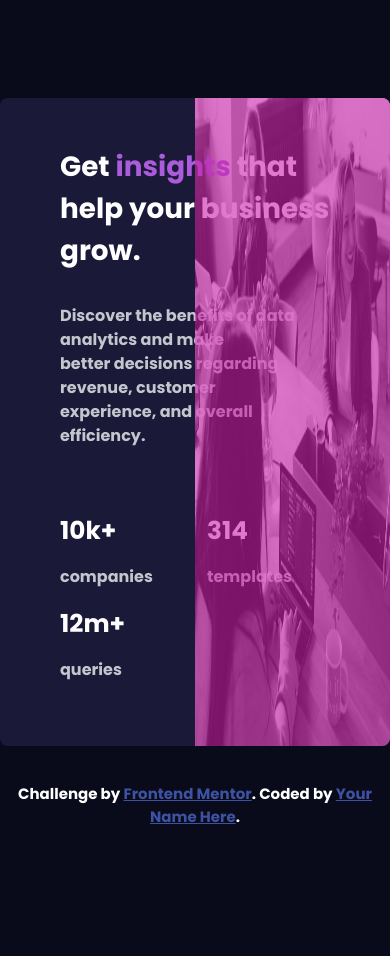
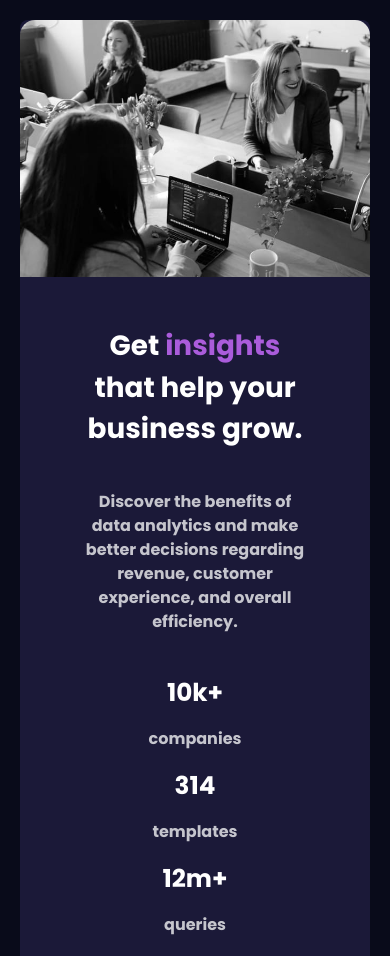
Before and after one commit to rodrigoabreu01/projeto-frontendmentor1, a plain HTML site: page index.html in a window 390 px wide. Shown: the top 956 px of the page. Before the commit the page ends 844 px from the top, so only its background shows below. Drawn offline with nearby package versions, Linux system fonts and the light colour scheme.

Commit message:
nova atualização

```diff
--- a/index.css
+++ b/index.css
@@ -23,6 +23,9 @@ body{
     background-color: hsl(244, 38%, 16%);
     position: relative;
 }
+.container-md .linha1{
+    display: none;
+}
 
 
 
@@ -40,3 +43,43 @@ body{
 footer{
     bottom: 0;
 }
+
+@media screen and (max-width: 425px) {
+    .container-md::before{
+        display: none;
+    }
+    body{
+        padding: 20px 20px 20px 20px;
+        display: block;
+
+    }
+    .container-md{
+        display: flex;
+        justify-content: center;
+        flex-direction: column;
+        text-align: center;
+        background-image: none;
+    }
+    .container-md .linha1{
+        display: block;
+        padding: 0;
+    }
+    .container-md .linha1 img{
+        padding: 0;
+        border-radius: 15px 15px 0px 0px;
+    }
+    .container-md .linha1 img::before{
+        content: "";
+        background-color: hsla(310, 73%, 46%, 0.6);
+        width: 100%;
+        height: 100%;
+        position: absolute;
+    }
+    .container-md .row .col .ultima-row{
+        display: block;
+        margin-top: 0;
+    }
+    footer{
+        display: none;
+    }
+}
--- a/index.html
+++ b/index.html
@@ -18,15 +18,18 @@
 </head>
 <body>
   <div class="container-md rounded-3">
-     <div class="row">
+      <div class="row linha1">
+        <img src="images/image-header-mobile.jpg" alt="">
+      </div>
+      <div class="row primeira-row">
         <div class="col coluna1 m-5">
             <div class="row fs-1">
               <p>Get <span style="color:hsl(277, 64%, 61%) ;">insights</span> that help your business grow. </p>
             </div>
-            <div class="row mt-3">
+            <div class="row mt-4">
               <p style="color: hsla(0, 0%, 100%, 0.75)">Discover the benefits of data analytics and make <br> better decisions regarding revenue, customer <br> experience, and overall efficiency.</p>
             </div>
-            <div class="row mt-5">
+            <div class="row mt-4 ultima-row">
               <div class="col">
                 <div class="row fs-2">
                   <p>10k+</p>
@@ -35,7 +38,7 @@
                   <p style="color: hsla(0, 0%, 100%, 0.75)">companies</p>
                 </div>
               </div>
-              <div class="col">
+              <div class="col ">
                 <div class="row fs-2">
                   <p>314</p>
                 </div>
```
